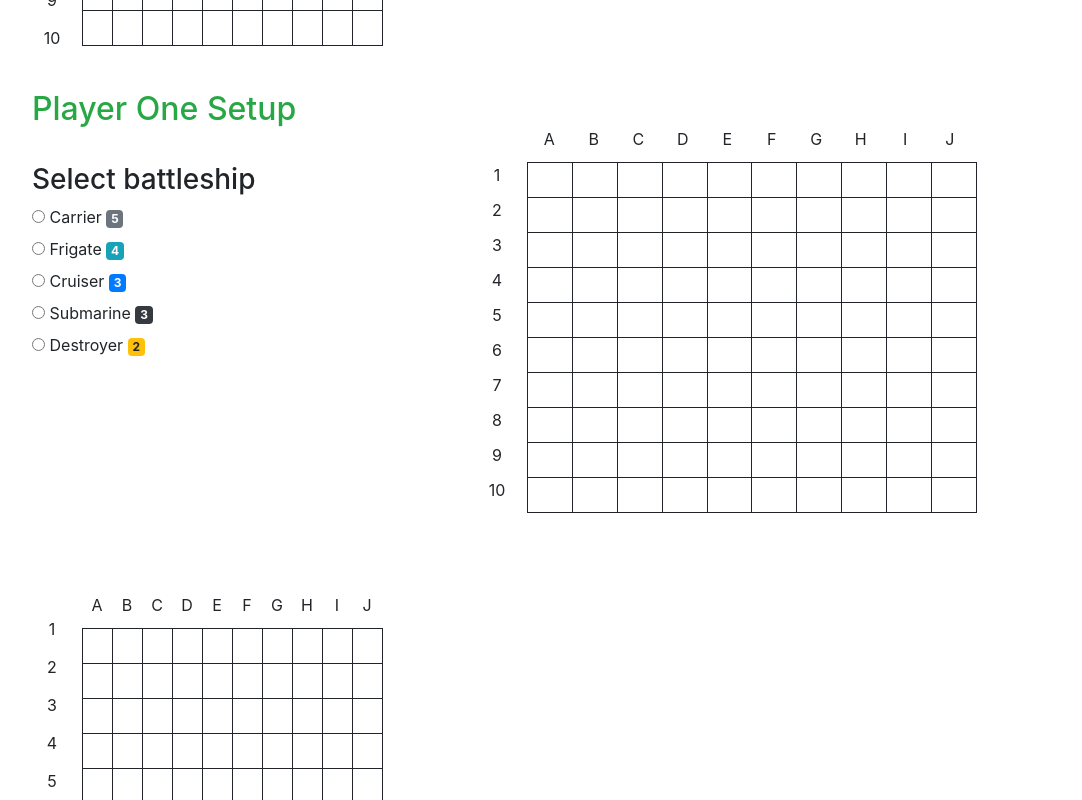
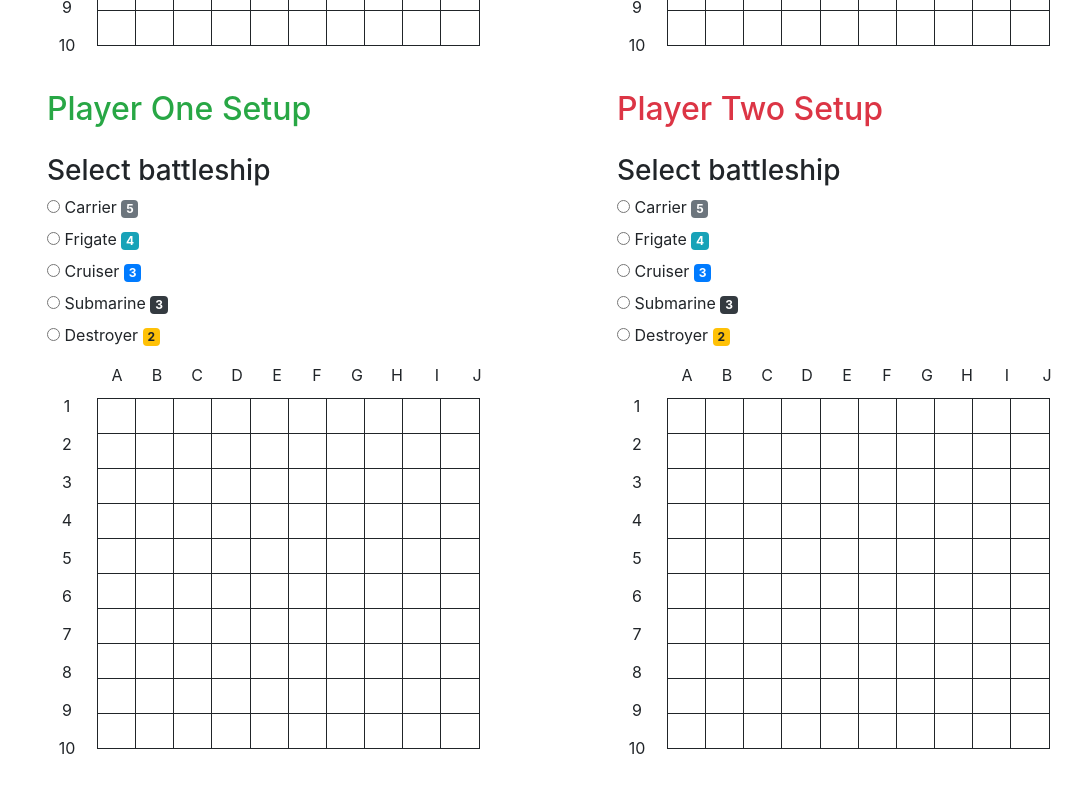
Before and after one commit to rajibkhan976/Battleship-Game-Softwerk, an Angular app: page / in a window 1280 px wide. Shown: the part 340-1140 px from the top of the page, without its empty margins (53-1135 px from the left). Built offline with nearby package versions, Linux system fonts and the light colour scheme.

Commit message:
Almost finished

```diff
--- a/src/app/dashboard/dashboard.component.html
+++ b/src/app/dashboard/dashboard.component.html
@@ -1,2 +1,10 @@
-<app-playeroneposition></app-playeroneposition>
-<app-playertwoposition></app-playertwoposition>
+<div class="container">
+  <div class="row">
+    <div class="col-6">
+      <app-playeroneposition></app-playeroneposition>
+    </div>
+    <div class="col-6">
+      <app-playertwoposition></app-playertwoposition>
+    </div>
+  </div>
+</div>
--- a/src/app/playeroneplay/playeroneplay.component.css
+++ b/src/app/playeroneplay/playeroneplay.component.css
@@ -31,7 +31,7 @@
 
 #horizontalIdentifier span {
   display: inline-block;
-  width: 30px;
+  width: 40px;
   height: 35px;
   text-align: center;
 }
--- a/src/app/playeroneplay/playeroneplay.component.html
+++ b/src/app/playeroneplay/playeroneplay.component.html
@@ -1,3 +1,4 @@
+<div class="row">
   <div class="col-12">
     <div id="playerOneGrid" class="battleshipGridContainer">
       <div id="horizontalIdentifier">
@@ -150,3 +151,4 @@
       </table>
     </div>
   </div>
+</div>
--- a/src/app/playeroneposition/playeroneposition.component.css
+++ b/src/app/playeroneposition/playeroneposition.component.css
@@ -3,13 +3,12 @@
 }
 
 .battleshipGridContainer {
-  margin: 5% auto;
   max-width: 600px;
   min-height: 430px;
 }
 
 .battleShipOptions {
-  margin-top: 10%;
+  margin-top: 5%;
 }
 
 .playerOne {
@@ -35,7 +34,7 @@
 
 #horizontalIdentifier span {
   display: inline-block;
-  width: 44.5px;
+  width: 40px;
   height: 35px;
   text-align: center;
 }
@@ -51,7 +50,7 @@
 #verticalIdentifier span {
   display: inline-block;
   width: 40px;
-  height: 35px;
+  height: 38px;
   text-align: center;
 }
 
--- a/src/app/playeroneposition/playeroneposition.component.html
+++ b/src/app/playeroneposition/playeroneposition.component.html
@@ -1,15 +1,13 @@
 <div class="container">
-  <div class="row">
     <app-playertwoplay
     [firstPlayerCarrierPosition]="playerOneCarrierPosition"
     [firstPlayerFrigatePosition]="playerOneFrigatePosition"
     [firstPlayerCruiserPosition]="playerOneCruiserPosition"
     [firstPlayerSubmarinePosition]="playerOneSubmarinePosition"
     [firstPlayerDestroyerPosition]="playerOneDestroyerPosition">
-  </app-playertwoplay>
-  </div>
+    </app-playertwoplay>
   <div class="row">
-    <div class="col-4">
+    <div class="col-12">
       <h2 class="text-success">{{playerOne}}</h2>
       <div class="battleShipOptions">
         <h3>Select battleship</h3>
@@ -26,7 +24,9 @@
       </div>
       <h4>{{instructionOne}}</h4>
     </div>
-    <div class="col-8">
+  </div>
+  <div class="row">
+    <div class="col-12">
       <div class="battleshipGridContainer">
         <div id="horizontalIdentifier">
           <span class="alphabeticIdentifier">A</span>
--- a/src/app/playertwoplay/playertwoplay.component.css
+++ b/src/app/playertwoplay/playertwoplay.component.css
@@ -31,7 +31,7 @@
 
 #horizontalIdentifier span {
   display: inline-block;
-  width: 30px;
+  width: 40px;
   height: 35px;
   text-align: center;
 }
--- a/src/app/playertwoplay/playertwoplay.component.html
+++ b/src/app/playertwoplay/playertwoplay.component.html
@@ -1,3 +1,4 @@
+<div class="row">
   <div class="col-12">
     <div id="playerTwoGrid" class="battleshipGridContainer">
       <div id="horizontalIdentifier">
@@ -150,3 +151,4 @@
       </table>
     </div>
   </div>
+</div>
--- a/src/app/playertwoposition/playertwoposition.component.css
+++ b/src/app/playertwoposition/playertwoposition.component.css
@@ -3,13 +3,12 @@
 }
 
 .battleshipGridContainer {
-  margin: 5% auto;
   max-width: 600px;
   min-height: 430px;
 }
 
 .battleShipOptions {
-  margin-top: 10%;
+  margin-top: 5%;
 }
 
 .playerOne {
@@ -35,7 +34,7 @@
 
 #horizontalIdentifier span {
   display: inline-block;
-  width: 44.5px;
+  width: 40px;
   height: 35px;
   text-align: center;
 }
@@ -51,7 +50,7 @@
 #verticalIdentifier span {
   display: inline-block;
   width: 40px;
-  height: 35px;
+  height: 38px;
   text-align: center;
 }
 
--- a/src/app/playertwoposition/playertwoposition.component.html
+++ b/src/app/playertwoposition/playertwoposition.component.html
@@ -1,15 +1,13 @@
 <div class="container">
-  <div class="row">
     <app-playeroneplay
     [secondPlayerCarrierPosition]="playerTwoCarrierPosition"
     [secondPlayerFrigatePosition]="playerTwoFrigatePosition"
     [secondPlayerCruiserPosition]="playerTwoCruiserPosition"
     [secondPlayerSubmarinePosition]="playerTwoSubmarinePosition"
     [secondPlayerDestroyerPosition]="playerTwoDestroyerPosition">
-   </app-playeroneplay>
-  </div>
+    </app-playeroneplay>
   <div class="row">
-    <div class="col-4">
+    <div class="col-12">
       <h2 class="text-danger">{{playerTwo}}</h2>
       <div class="battleShipOptions">
         <h3>Select battleship</h3>
@@ -26,7 +24,9 @@
       </div>
       <h4>{{instructionOne}}</h4>
     </div>
-    <div class="col-8">
+  </div>
+  <div class="row">
+    <div class="col-12">
       <div class="battleshipGridContainer">
         <div id="horizontalIdentifier">
           <span class="alphabeticIdentifier">A</span>
```
Lines whose indentation alone changed are shown as unchanged.
